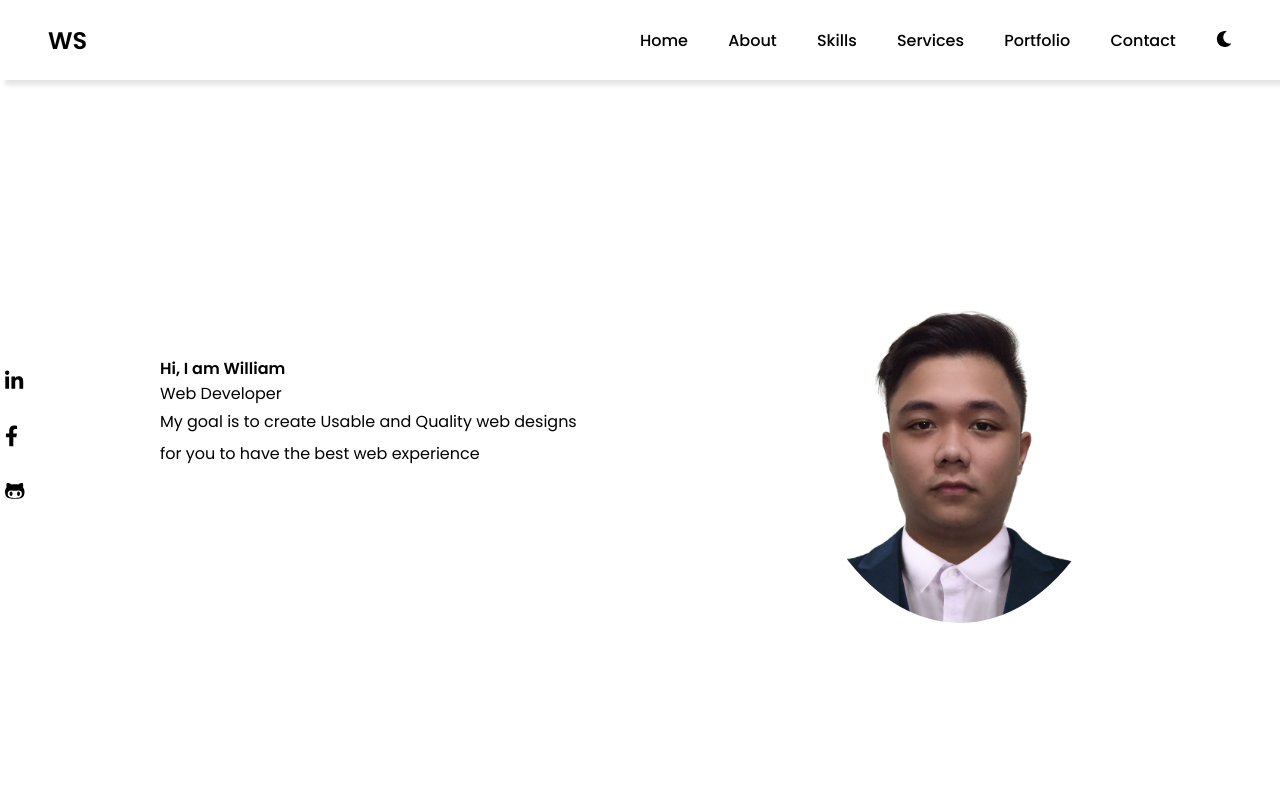
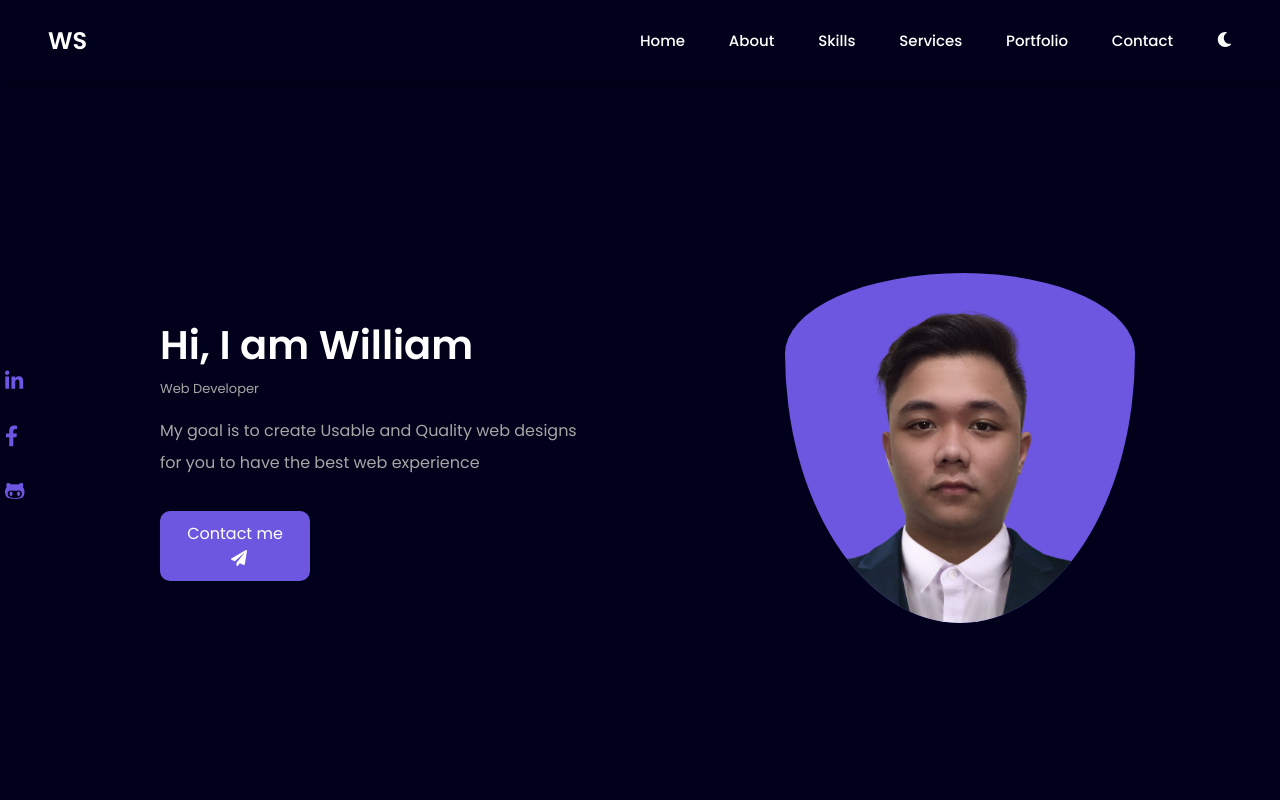
Before and after one commit to sheenlim23/react-portfolio, a React (Create React App) app: page / in a window 1280 px wide. Shown: the top 800 px of the page. Built offline with nearby package versions, Linux system fonts and the light colour scheme.

Commit message:
localstorage fix

```diff
--- a/src/App.js
+++ b/src/App.js
@@ -19,18 +19,23 @@ import { useState, useEffect } from "react";
 function App() {
  const localStorageTheme = localStorage.getItem("theme");
   useEffect(() => {
-    if (localStorageTheme == null) {
+    if (localStorageTheme === null) {
       console.log(localStorageTheme)
       localStorage.setItem("theme", "dark");
     } else {
       console.log(localStorageTheme)
     }
-  }, []);
+  });
 
   const [theme, setTheme] = useState(localStorageTheme);
   const [icon, setIcon] = useState("moon");
 
   const handleTheme = () => {
+    if(theme == null){
+      localStorage.setItem("theme", "dark");
+      setTheme("dark");
+      setIcon("sun");
+    }
     if (theme === "light") {
       localStorage.setItem("theme", "dark");
       setTheme("dark");
@@ -47,7 +52,7 @@ function App() {
   return (
     <Router>
       <div>
-        <div className={`container ${theme}`} id="container">
+        <div className={`container ${theme == null ? 'dark': theme}`} id="container">
           <div className="nav-wrapper">
             <nav>
               <h2>WS</h2>
```
Also changed, not shown: 63 other files (tests, documents, lock files or other folders).
